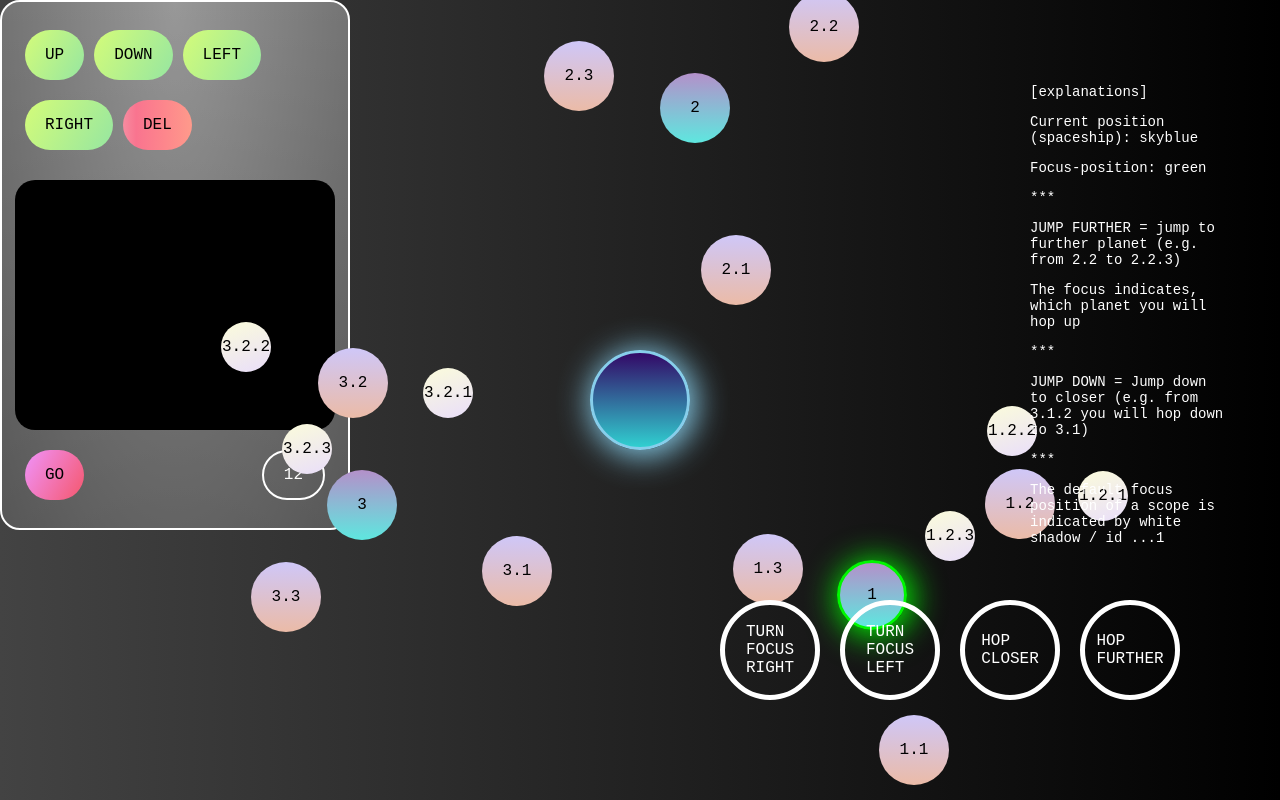
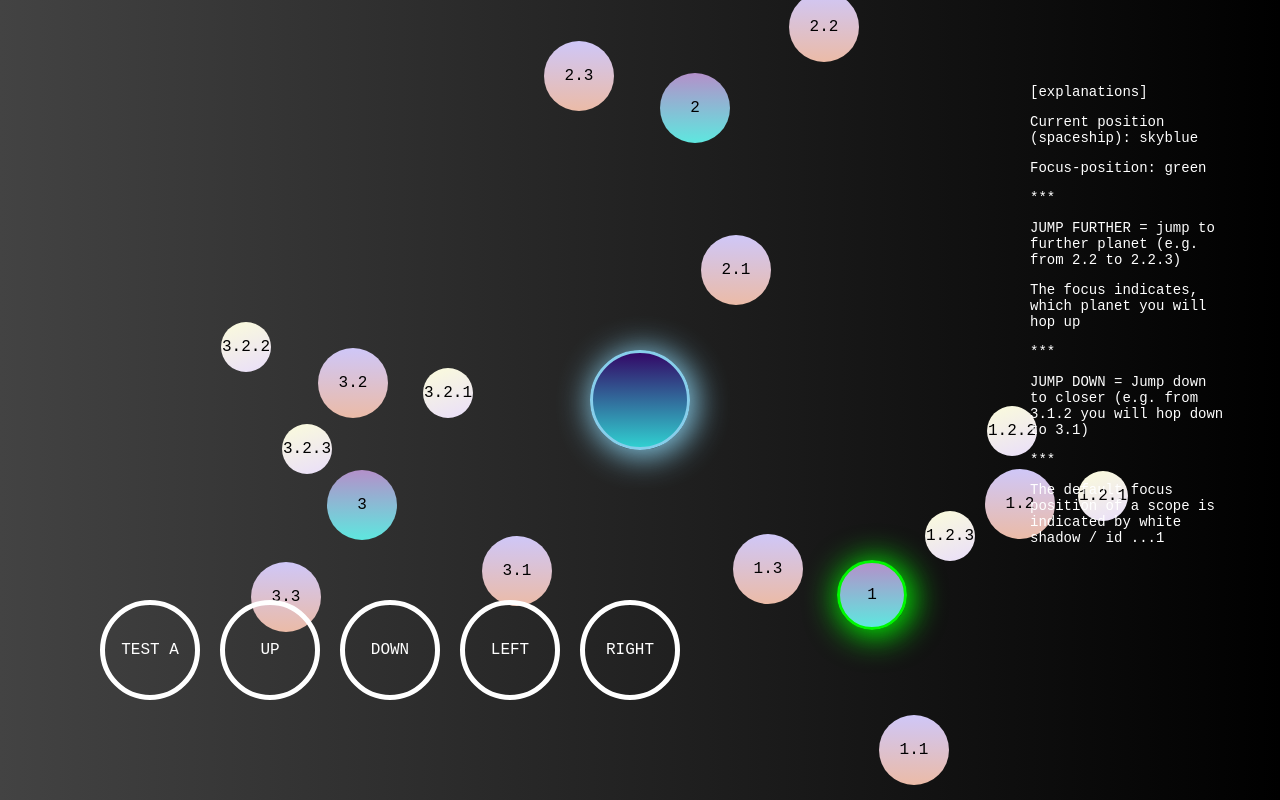
Before and after one commit to lisa-von-mond/bloomcraft, a Next.js app: page / in a window 1280 px wide. Built offline with nearby package versions, Linux system fonts and the light colour scheme; a web font is replaced by a local one.

Commit message:
write interval function but have to fix bugs

```diff
--- a/components/cockpit.jsx
+++ b/components/cockpit.jsx
@@ -1,5 +1,6 @@
 import styled, {css} from "styled-components";
 import { useState } from "react";
+import { max } from "../testlevel";
 
 export function Cockpit(){
 
@@ -7,21 +8,18 @@ const [commandLine, setCommandLine] = useState([])
 const count = commandLine.length;
 
 function addRight(){
-if(count < 12){setCommandLine([...commandLine, "RIGHT"])}}
+if(count < max){setCommandLine([...commandLine, "RIGHT"])}}
 
 function addLeft(){
-    if(count < 12){setCommandLine([...commandLine, "RIGHT"])}}
+    if(count < max){setCommandLine([...commandLine, "LEFT"])}}
 
 function addUp(){
-    if(count < 12){setCommandLine([...commandLine, "RIGHT"])}}
+    if(count < max){setCommandLine([...commandLine, "UP"])}}
 
 function addDown(){
-    if(count < 12){setCommandLine([...commandLine, "RIGHT"])}}
+    if(count < max){setCommandLine([...commandLine, "DOWN"])}}
 
 function del(){setCommandLine(commandLine.slice(0, -1))}
-
-function go(){
-console.log("go")}
 
 return(
     <>
--- a/components/field.jsx
+++ b/components/field.jsx
@@ -1,6 +1,7 @@
 import styled, {css} from "styled-components";
 import { useState } from "react";
 import {levelOne} from "../testlevel";
+import { Cockpit } from "./cockpit";
 
 export function Field(){
 
@@ -124,6 +125,40 @@ function hopDownInScope(object){
   return newObject}}
 
 
+// INTERVAL FUNCTION
+
+function moveNow(input){
+if(input === 1){turnFocusRightNow()} else {
+  if(input === 2){turnFocusLeftNow()} else {
+    if(input === 3){hopUpNow()} else {
+      if(input === 4){hopDownNow()} else {console.log("makes no sense")
+
+      }
+    }
+  }
+}}
+
+// for test array A
+
+const testArrayA = [2,2,2]
+const[current,setCurrent] = useState(0)
+
+function moveLineA(){
+
+  const go = setInterval(move, 1000);
+  function stopMoving(){clearInterval(go)}
+
+function move() {
+  if (current === testArrayA.length){stopMoving()} else {}}
+
+
+  // const doThis = testArrayA[current]
+  // console.log(doThis)
+  // moveNow(doThis)
+  // setCurrent(current++)}
+
+  }
+
 return(
 <>
 {galaxy.map((one)=><MyGalaxy1 key={one.name} distancev={one.distv} type={one.type} flow={one.flow} active={one.active} focus={one.focus}>{one.id}
@@ -135,11 +170,16 @@ return(
                   </MyGalaxy2>)}
                   </MyGalaxy1>)}
 
-<TestButton1 onClick = {hopUpNow}>HOP<br></br>FURTHER</TestButton1>
-<TestButton2 onClick = {hopDownNow}>HOP<br></br>CLOSER</TestButton2>
-<TestButton3 onClick = {turnFocusLeftNow}>TURN<br></br>FOCUS<br></br>LEFT</TestButton3>
-<TestButton4 onClick = {turnFocusRightNow}>TURN<br></br>FOCUS<br></br>RIGHT</TestButton4>
-<Legend>
+
+<TestButton1 onClick = {moveLineA}>TEST A</TestButton1>
+<TestButton2 onClick = {hopUpNow}>UP</TestButton2>
+<TestButton3 onClick = {hopDownNow}>DOWN</TestButton3>
+<TestButton4 onClick = {turnFocusLeftNow}>LEFT</TestButton4>
+<TestButton5 onClick = {turnFocusRightNow}>RIGHT</TestButton5>
+{/* <TestButton2 onClick = {moveLineB}>TEST B</TestButton2>
+<TestButton3 onClick = {moveLineC}>TEST C</TestButton3> */}
+
+<LegendFix>
 
   <p>[explanations]</p>
   <p>Current position (spaceship): skyblue</p>
@@ -151,7 +191,10 @@ return(
   <p>JUMP DOWN = Jump down to closer (e.g. from 3.1.2 you will hop down to 3.1)</p>
   <p>***</p>
   <p>The default focus position of a scope is indicated by white shadow / id ...1</p>
- </Legend>
+ </LegendFix>
+
+ <CockpitFix>
+</CockpitFix>
 </>
 )
 }
@@ -206,10 +249,7 @@ transform:translate(15px,15px);
   ${(props) => props.focus === true &&
     css`
     box-shadow: 0.2em 0.2em 2em 0.2em #00f700;;
-    border:3px solid #00f700;`}
-
-
-`
+    border:3px solid #00f700;`}`
 
 const MyGalaxy3 = styled.div`
 top:${props => props.distx}px;
@@ -263,14 +303,13 @@ ${(props) => props.focus === true &&
   border:3px solid #00f700`}
 
 `
-
 const TestButton1 = styled.div`
     height:100px;
     width:100px;
     border:5px solid white;
     border-radius:50%;
     position:fixed;
-    right:100px;
+    left:100px;
     bottom:100px;
     color:white;
     display:flex;
@@ -280,14 +319,13 @@ const TestButton1 = styled.div`
     padding:3px;
     cursor:pointer;
     `
-
 const TestButton2 = styled.div`
     height:100px;
     width:100px;
     border:5px solid white;
     border-radius:50%;
     position:fixed;
-    right:220px;
+    left:220px;
     bottom:100px;
     color:white;
     display:flex;
@@ -304,7 +342,23 @@ const TestButton3 = styled.div`
     border:5px solid white;
     border-radius:50%;
     position:fixed;
-    right:340px;
+    left:340px;
+    bottom:100px;
+    color:white;
+    display:flex;
+    align-items:center;
+    justify-content:center;
+    text-align:center:
+    padding:3px;
+    cursor:pointer;
+    `
+const TestButton4 = styled.div`
+    height:100px;
+    width:100px;
+    border:5px solid white;
+    border-radius:50%;
+    position:fixed;
+    left:460px;
     bottom:100px;
     color:white;
     display:flex;
@@ -315,14 +369,14 @@ const TestButton3 = styled.div`
     cursor:pointer;
     `
 
-const TestButton4 = styled.div`
+    const TestButton5 = styled.div`
     height:100px;
     width:100px;
     border:5px solid white;
     border-radius:50%;
     position:fixed;
+    left:580px;
     bottom:100px;
-    right:460px;
     color:white;
     display:flex;
     align-items:center;
@@ -331,7 +385,8 @@ const TestButton4 = styled.div`
     padding:3px;
     cursor:pointer;
     `
-const Legend = styled.div`
+
+const LegendFix = styled.div`
 color:white;
 font-size:14px;
 position:fixed;
@@ -339,3 +394,7 @@ right:50px;
 width:200px;
 top:70px;
 `
+const CockpitFix = styled.div`
+position:fixed;
+left:10px;
+top:10px;`
--- /dev/null
+++ b/pages/game.jsx
@@ -0,0 +1,35 @@
+import styled, {css} from "styled-components";
+import { Field } from "../components/field";
+
+export function Game () {
+
+  return (
+      <>
+        <MyMain>
+        <Center>
+        <Field/>
+        </Center>
+        </MyMain>
+      </>
+  )
+}
+
+// GALAXY ELEMENT STYLE
+
+const Center = styled.div`
+height:500px;
+width:500px;
+position:relative;
+display:flex;
+justify-content:center;
+align-items:center;
+`
+
+const MyMain = styled.div`
+height:100vh;
+width:100vw;
+display:flex;
+justify-content:center;
+align-items:center;
+background-image: linear-gradient(to right, #434343 0%, black 100%);
+`
--- a/pages/index.jsx
+++ b/pages/index.jsx
@@ -1,7 +1,5 @@
 import Head from 'next/head'
-import styled, {css} from "styled-components";
-import { Field } from "../components/field";
-import { Cockpit } from "../components/cockpit";
+import { Game } from "./game";
 
 export default function App () {
 
@@ -12,44 +10,9 @@ export default function App () {
         <meta name="description" content="Generated by create next app" />
         <link rel="icon" href="/favicon.ico" />
       </Head>
-
       <main>
-      <FixedCockpit>
-        <Cockpit/>
-        </FixedCockpit>
-        <MyMain>
-        <Center>
-        <Field/>
-        </Center>
-        </MyMain>
+      <Game/>
       </main>
-
     </div>
   )
 }
-
-// GALAXY ELEMENT STYLE
-
-const Center = styled.div`
-height:500px;
-width:500px;
-position:relative;
-display:flex;
-justify-content:center;
-align-items:center;
-`
-
-const MyMain = styled.div`
-height:100vh;
-width:100vw;
-display:flex;
-justify-content:center;
-align-items:center;
-background-image: linear-gradient(to right, #434343 0%, black 100%);
-`
-
-const FixedCockpit = styled.div`
-position:fixed;
-left:250;
-bottom:50;
-`
--- a/testlevel.js
+++ b/testlevel.js
@@ -4,6 +4,7 @@ export const levelOne =[
     active: true,
     focus: false,
     tracked: false,
+    limit:false,
     children: [
 
 
@@ -214,3 +215,5 @@ export const levelOne =[
         dist:300}]
 
 }]
+
+export const max = 12
```
